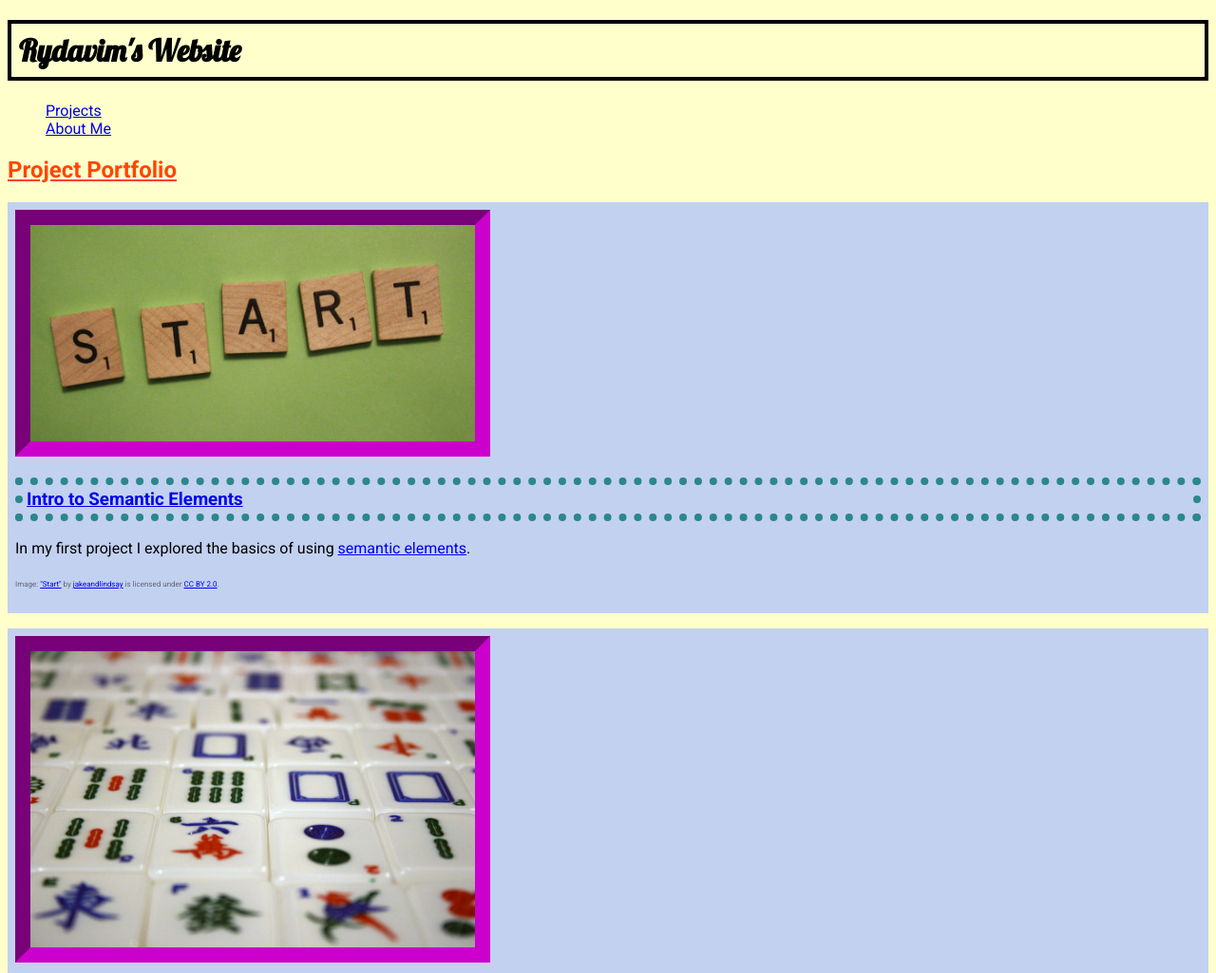
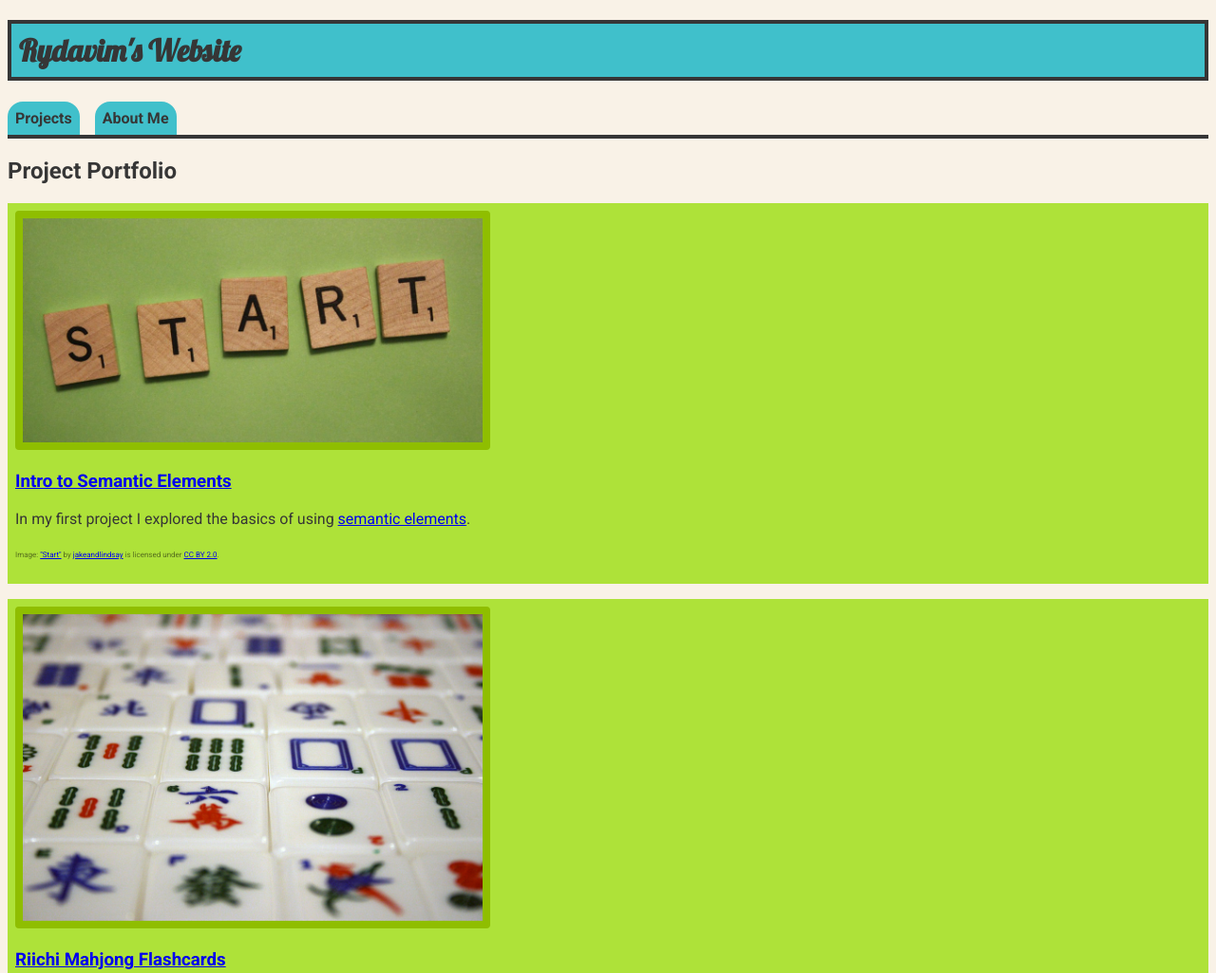
Before and after one commit to Rydavim/portfolio, a plain HTML site: page index.html in a window 1280 px wide. Shown: the top 1025 px of the page at 95% size. Drawn offline with Linux system fonts and the light colour scheme.

Commit message:
updated css colors and styles

```diff
--- a/index.html
+++ b/index.html
@@ -13,7 +13,7 @@
     <header>
       <h1>Rydavim's Website</h1>
       <nav>
-        <ul>
+        <ul class="container">
           <li><a href="index.html">Projects</a></li>
           <li><a href="about.html">About Me</a></li>
         </ul>
@@ -24,7 +24,7 @@
       <h2>Project Portfolio</h2>
       <article>
         <img class="creative-commons" src="images/start.jpg" alt="The word START, written with scrabble tiles on a green background." width="500">
-        <h3><a href="https://github.com/Rydavim/semantic-elements">Intro to Semantic Elements</a></h3>
+        <h3 class="box"><a href="https://github.com/Rydavim/semantic-elements">Intro to Semantic Elements</a></h3>
         <p>In my first project I explored the basics of using <a href="https://developer.mozilla.org/en-US/docs/Glossary/Semantics">semantic elements</a>.</p>
         <footer>
           <p><small>Image: <a href="https://www.flickr.com/photos/56477159@N06/5524669257">"Start"</a> by <a href="https://www.flickr.com/photos/56477159@N06">jakeandlindsay</a> is licensed under <a href="https://creativecommons.org/licenses/by/2.0/?ref=ccsearch&atype=html">CC BY 2.0</a>.</small></p>
--- a/styles/stylesheet.css
+++ b/styles/stylesheet.css
@@ -1,58 +1,68 @@
+/* GENERAL */
+
 * { box-sizing: border-box; }
 
 a:hover { cursor: pointer; }
+
+.container { display: flex; }
 
 /* NB: Color descriptions are reminder notes, not official names. */
 
 body {
   font-family: 'Roboto', sans-serif;
-  background-color: #FFFFCC; /* manilla */
+  background-color: #F9F2E7; /* whitetrash */
+  color: #363636; /* warm dark grey */
+}
+
+/* NAVIGATION */
+
+nav ul {
+  padding: 0;
+  border-bottom: 4px solid #363636; /* warm dark grey */
 }
 
 nav li {
+  margin-right: 1rem;
+  padding: 0.5rem;
   list-style-type: none;
+  background-color: #40C0CB; /* teal drop */
+  border-radius: 1em 1em 0 0;
+}
+
+nav a {
+  text-decoration: none;
+  font-weight: bold;
+  color: #363636; /* warm dark grey */
 }
 
 nav a:hover {
-  background-color: #DDCCFF; /* lavender */
+  color: #F9F2E7; /* whitetrash */
 }
+
+/* HEADERS & HEADINGS */
 
 h1 {
   font-family: 'Lobster', cursive;
+  color: #363636; /* warm dark grey */
+  background-color: #40C0CB; /* teal drop */
   padding: 0.5rem;
   font-weight: bold;
-  border-style: solid;
-  border-width: 0.25rem;
+  border: 0.25rem solid;
 }
 
-h2 {
-  text-decoration: underline;
-  color: orangered;
-}
-
-h3 {
-  padding: 0.25rem;
-  border-style: dotted;
-  border-width: 8px;
-  border-color: hsl(184, 54%, 36%); /* medium teal */
-}
+/* SEMANTIC ELEMENTS */
 
 article {
   margin-top: 1rem;
   margin-bottom: 1rem;
   padding: 0.5rem;
-  background-color: #C2D1F0; /* pale blue-purple */
+  background-color: #AEE239; /* atomic bikini (spring green) */
 }
 
 img {
   max-width: 75%;
-  border-style: inset;
-  border-width: 1rem;
-  border-color: #99CC00; /* leafy green */
-}
-
-.creative-commons {
-  border-color: #CC00CC; /* magenta */
+  border: 0.5rem solid #8FBE00; /* feeble week (grass green) */
+  border-radius: 0.25rem;
 }
 
 img[src$=".png"] {
@@ -71,7 +81,11 @@ small {
 aside {
   display: inline-block;
   padding: 0.25rem;
-  border-style: outset;
-  border-width: .5rem;
-  border-color: #604020; /* dark brown */
+  border: 0.25rem solid #8FBE00; /* feeble week (grass green) */
 }
+
+/* CLASSES & OTHER */
+
+i {
+  padding-right: 0.25rem;
+}
```
Also changed, not shown: about.html (+1 -1 lines).
